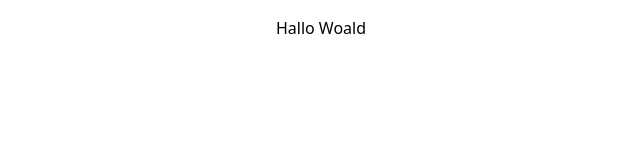
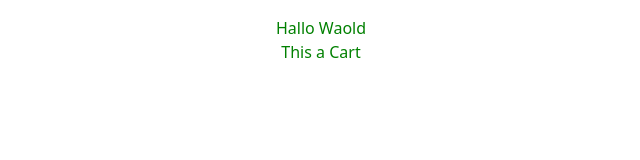
Before and after one commit to Kamrulthedev/MY-Project-React, a React (Vite) app: page / in a window 1280 px wide. Shown: the top 160 px of the page, without its empty margins (319-959 px from the left). Built offline with nearby package versions, Linux system fonts and the light colour scheme.

Commit message:
green-commit

```diff
--- a/src/App.jsx
+++ b/src/App.jsx
@@ -1,7 +1,6 @@
-import { useState } from 'react'
-import reactLogo from './assets/react.svg'
-import viteLogo from '/vite.svg'
+
 import './App.css'
+import Home from './assets/compunants/Home/Home'
 
 function App() {
 
@@ -9,7 +8,7 @@ function App() {
   return (
     <>
 
-      <h1>Hallo Woald</h1>
+      <Home></Home>
 
     </>
   )
--- /dev/null
+++ b/src/assets/compunants/Cart/Cart.css
@@ -0,0 +1,3 @@
+.container{
+    color: green;
+}
--- /dev/null
+++ b/src/assets/compunants/Cart/Cart.jsx
@@ -0,0 +1,13 @@
+/* eslint-disable no-unused-vars */
+import React from 'react';
+import './Cart.css'
+
+const Cart = () => {
+    return (
+        <div className='container'>
+            <h1 className='text-4xl font-bold'>This a Cart</h1>
+        </div>
+    );
+};
+
+export default Cart;
--- /dev/null
+++ b/src/assets/compunants/Home/Home.css
@@ -0,0 +1,3 @@
+/* .container{
+ background-color: blue;
+} */
--- /dev/null
+++ b/src/assets/compunants/Home/Home.jsx
@@ -0,0 +1,15 @@
+/* eslint-disable no-unused-vars */
+import React from 'react';
+import './Home.css'
+import Cart from '../Cart/Cart';
+
+const Home = () => {
+    return (
+        <div className='container'>
+            <h1 className='text-4xl font-bold'>Hallo Waold</h1>
+            <Cart></Cart>
+        </div>
+    );
+};
+
+export default Home;
```
